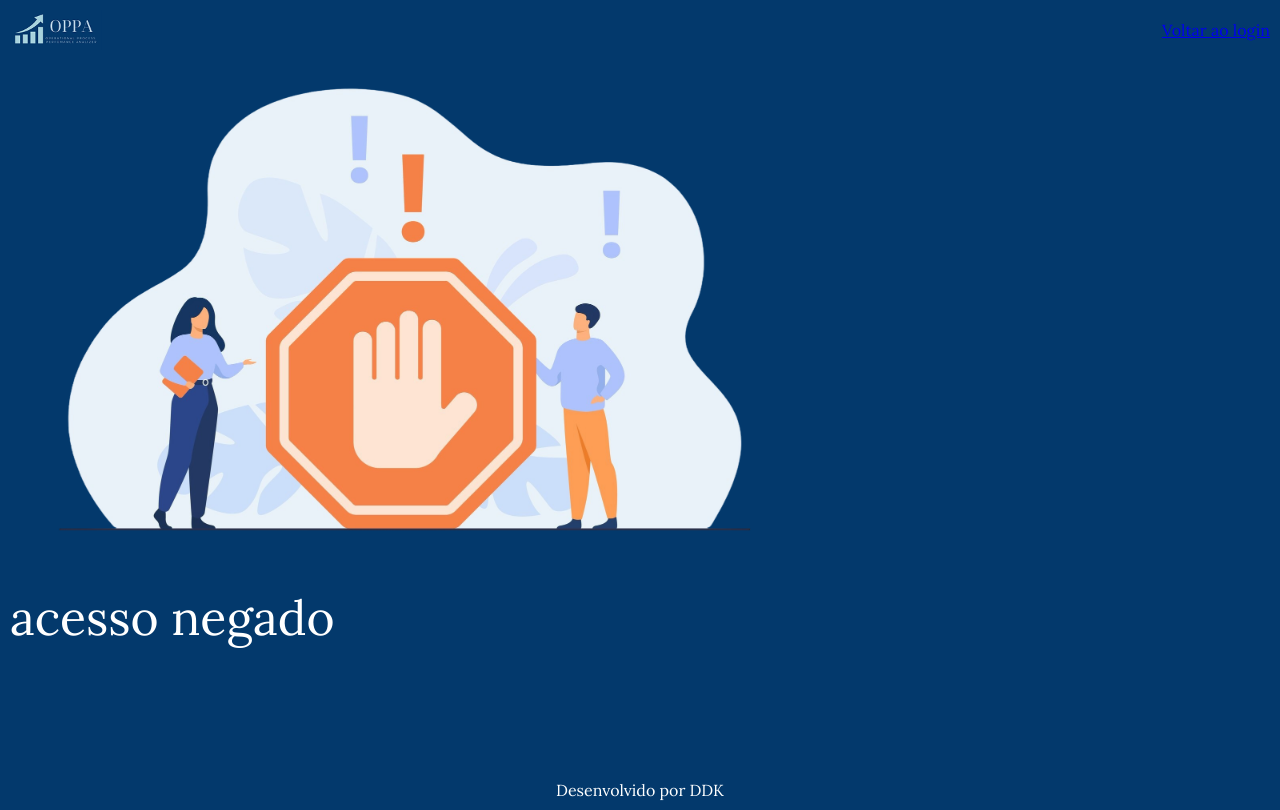
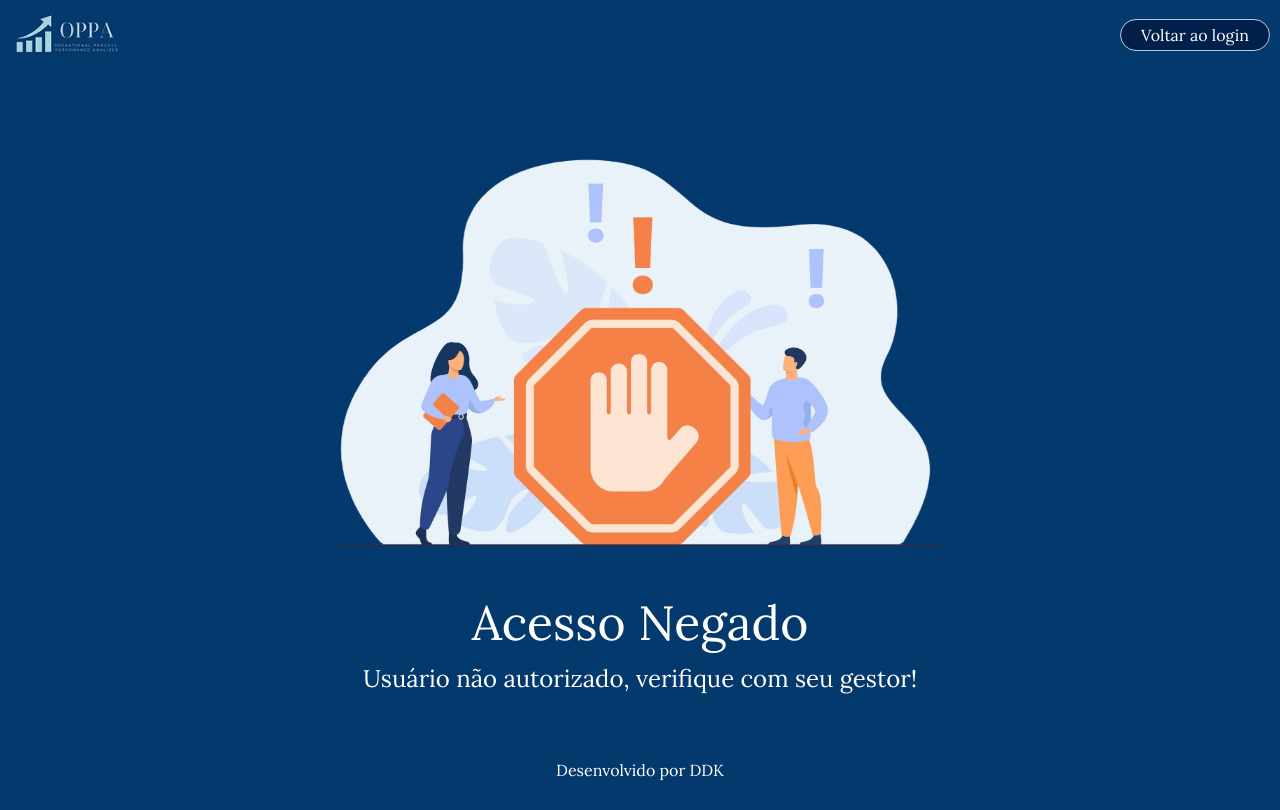
Before and after one commit to diegok88/ProjetoOPPA-Angular, an Angular app: page /access-denied in a window 1280 px wide. Built offline with nearby package versions, Linux system fonts and the light colour scheme.

Commit message:
update access denied e login user

```diff
--- a/src/app/modules/access-denied/access-denied.html
+++ b/src/app/modules/access-denied/access-denied.html
@@ -1,13 +1,14 @@
 <div class="default">
   <header class="default-header">
     <img class="logo-header" src="images/logoOPPA-1.png" alt="logo" />
-    <span>
-      <a routerLink="/login-user">Voltar ao login</a>
+    <span class="voltar-header" (click)="voltarLogin()">
+      <p class="texto-header">Voltar ao login</p>
     </span>
   </header>
   <main class="default-main">
     <img class="imagem" src="images/acesso-negado.png" alt="acesso negado" />
-    <p class="texto-main">acesso negado</p>
+    <p class="texto-main info">Acesso Negado</p>
+    <p class="texto-main mensagem">Usuário não autorizado, verifique com seu gestor!</p>
   </main>
   <footer class="default-footer">
     <p class="texto-footer">Desenvolvido por DDK</p>
--- a/src/app/modules/access-denied/access-denied.scss
+++ b/src/app/modules/access-denied/access-denied.scss
@@ -1,21 +1,44 @@
-.acesso-negado {
+:host {
   width: 100%;
-  height: 100dvh;
+  height: 100vh;
+}
 
-  display: flex;
-  justify-content: center;
-  align-items: center;
-  flex-direction: column;
-  gap: 10px;
+.logo-header {
+  height: 50px;
 }
+
+.voltar-header {
+  padding: 5px 20px;
+  background-color: var(--color-secondary);
+  border-radius: 20px;
+  border: 1px solid var(--color-blue-01);
+  cursor: pointer;
+}
+
+.texto-header {
+  text-align: center;
+  color: var(--color-white);
+  font-size: 1em;
+}
+
 .imagem {
-  width: 800px;
-  height: 533px;
+  width: 700px;
+  height: 466px;
 }
+
 .texto-main {
   color: var(--color-white);
-  font-size: 3em;
+
+  &.info {
+    font-size: 3em;
+  }
+
+  &.mensagem {
+    margin-top: 10px;
+    font-size: 1.5em;
+  }
 }
+
 .texto-footer {
   color: var(--color-white);
   font-size: 1em;
--- a/src/app/modules/access-denied/access-denied.ts
+++ b/src/app/modules/access-denied/access-denied.ts
@@ -1,5 +1,5 @@
-import { Component } from '@angular/core';
-import { RouterLink } from '@angular/router';
+import { Component, inject } from '@angular/core';
+import { Router, RouterLink } from '@angular/router';
 
 @Component({
   selector: 'app-access-denied',
@@ -7,4 +7,10 @@ import { RouterLink } from '@angular/router';
   templateUrl: './access-denied.html',
   styleUrl: './access-denied.scss',
 })
-export class AccessDenied {}
+export class AccessDenied {
+  private router = inject(Router);
+
+  protected voltarLogin(): void {
+    this.router.navigate(['/login-user']);
+  }
+}
--- a/src/app/modules/login-user/login-user.html
+++ b/src/app/modules/login-user/login-user.html
@@ -1,3 +1,11 @@
+<div class="default">
+  <header class="default-header">
+    <img class="logo-header" src="images/logoOPPA-1.png" alt="logo" />
+    <span class="voltar-header">
+      <p class="texto-header">Inicial</p>
+    </span>
+  </header>
+  <main class="default-main">
     <div class="container-login">
       <img class="logo" src="images/logoOPPA-2.png" alt="logo" />
       <form (ngSubmit)="onSubmit($event)">
@@ -82,3 +90,11 @@
         <button type="submit" class="btn btn-enter" [disabled]="formSubmitted()">Entrar</button>
       </form>
     </div>
+  </main>
+  <footer class="default-footer">
+    <p class="texto-footer">Desenvolvido por DDK</p>
+  </footer>
+</div>
+<!--
+
+-->
--- a/src/app/modules/login-user/login-user.scss
+++ b/src/app/modules/login-user/login-user.scss
@@ -1,13 +1,24 @@
 :host {
   width: 100%;
   height: 100vh;
+}
 
-  display: flex;
-  justify-content: center;
-  align-items: center;
+.logo-header {
+  height: 50px;
+}
+.voltar-header {
+  padding: 5px 20px;
+  background-color: var(--color-secondary);
+  border-radius: 20px;
+  border: 1px solid var(--color-blue-01);
+  cursor: pointer;
+}
+.texto-header {
+  text-align: center;
+  color: var(--color-white);
+  font-size: 1em;
+}
 
-  font-family: var(--font-primary);
-}
 .container-login {
   width: 500px;
   display: flex;
@@ -105,3 +116,8 @@
     }
   }
 }
+
+.texto-footer {
+  color: var(--color-white);
+  font-size: 1em;
+}
--- a/src/scss/layout/_default.scss
+++ b/src/scss/layout/_default.scss
@@ -3,12 +3,12 @@
   margin: 10px;
   height: 100vh;
 
-  grid-template-rows: 40px 1fr 30px;
+  grid-template-rows: 50px 1fr 50px;
   grid-template-areas:
     'header'
     'main'
     'footer';
-}
+
   header {
     grid-area: header;
     width: 100%;
@@ -16,15 +16,18 @@ header {
     display: flex;
     justify-content: space-between;
     align-items: center;
-
-  .logo-header {
-    height: 40px;
-  }
   }
   main {
     grid-area: main;
+    width: 100%;
+
+    display: flex;
+    justify-content: center;
+    align-items: center;
+    flex-direction: column;
   }
   footer {
     grid-area: footer;
     text-align: center;
   }
+}
```
Lines whose indentation alone changed are shown as unchanged.
